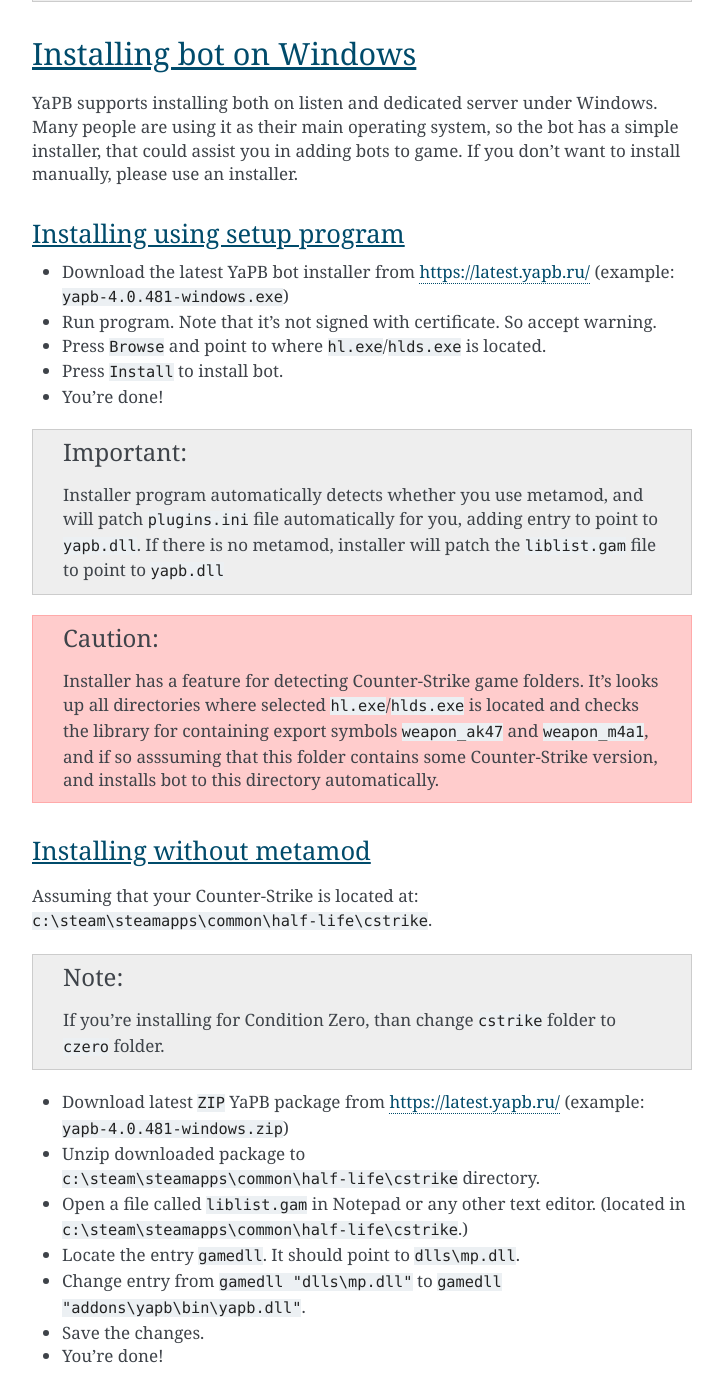
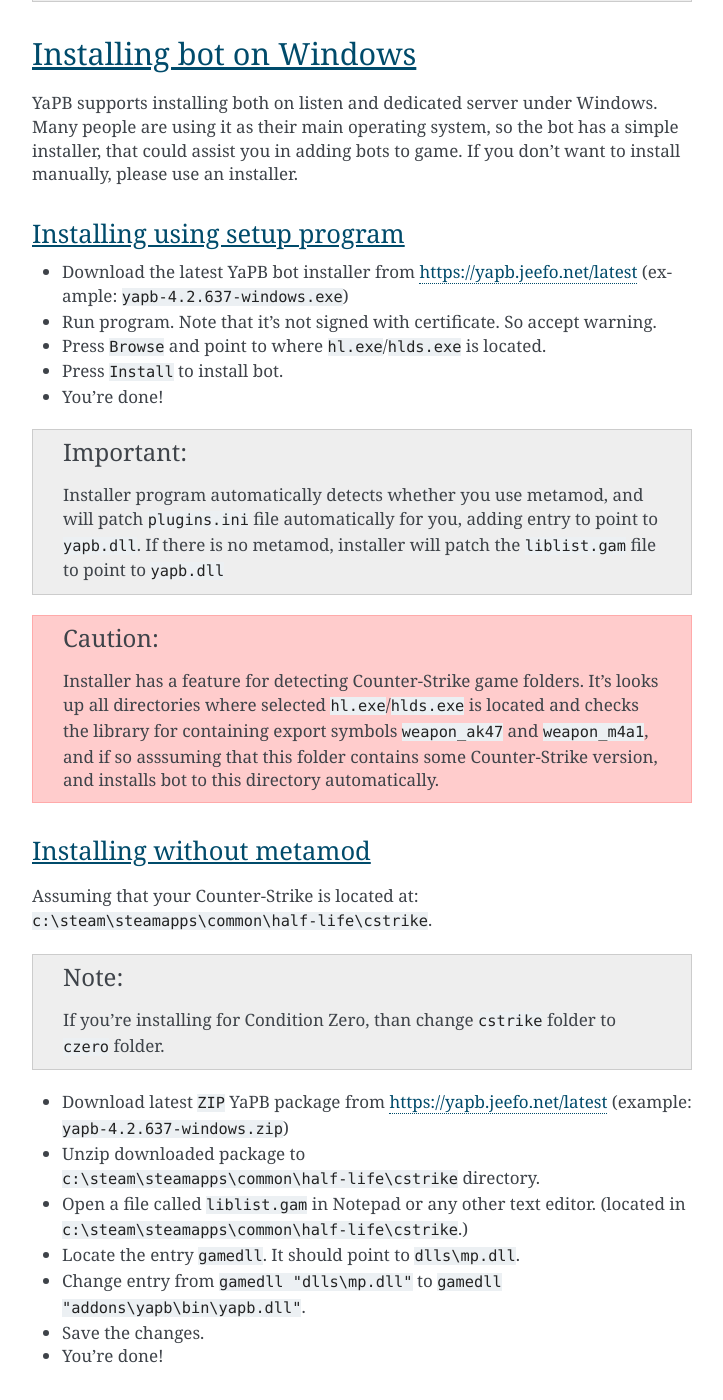
Before and after one commit to yapb/docs, a Sphinx documentation site: the page built from docs/installation.rst, in a window 1280 px wide and 1400 px high, scrolled down 1169 px. Shown: the whole window, without its empty margins (388-1111 px from the left). Built offline with Sphinx 7.4.7, drawn with Linux system fonts in a browser that asks for light colours; some of the changed text lies outside the part shown.

Commit message:
fix: switcht to new urls

```diff
--- a/docs/configuring.rst
+++ b/docs/configuring.rst
@@ -260,7 +260,7 @@
 Sepcifies the host where graph database is located. They must be in ``/graph`` path on the server.
 Set to empty, if you don't want downloads
 
-Allowed values: Valid DNS hostname with HTTP server listening on port 80. Default value is ``yapb.ru``.
+Allowed values: Valid DNS hostname with HTTP server listening on port 80. Default value is ``yapb.jeefo.net``.
 
 
 yb_ignore_cvars_on_changelevel
--- a/docs/installation.rst
+++ b/docs/installation.rst
@@ -24,7 +24,7 @@
 
 Installing using setup program
 --------------------------
-- Download the latest YaPB bot installer from https://latest.yapb.ru/ (example: ``yapb-4.0.481-windows.exe``)
+- Download the latest YaPB bot installer from https://yapb.jeefo.net/latest (example: ``yapb-4.2.637-windows.exe``)
 - Run program. Note that it's not signed with certificate. So accept warning.
 - Press ``Browse`` and point to where ``hl.exe``/``hlds.exe`` is located.
 - Press ``Install`` to install bot.
@@ -40,7 +40,7 @@
 
 .. Note:: If you're installing for Condition Zero, than change ``cstrike`` folder to ``czero`` folder.
 
-- Download latest ``ZIP`` YaPB package from https://latest.yapb.ru/ (example: ``yapb-4.0.481-windows.zip``)
+- Download latest ``ZIP`` YaPB package from https://yapb.jeefo.net/latest (example: ``yapb-4.2.637-windows.zip``)
 - Unzip downloaded package to ``c:\steam\steamapps\common\half-life\cstrike`` directory.
 - Open a file called ``liblist.gam`` in Notepad or any other text editor. (located in ``c:\steam\steamapps\common\half-life\cstrike``.)
 - Locate the entry ``gamedll``. It should point to ``dlls\mp.dll``.
@@ -54,7 +54,7 @@
 
 .. Note:: If you're installing for Condition Zero, than change ``cstrike`` folder to ``czero`` folder.
 
-- Download latest ``ZIP`` YaPB package from https://latest.yapb.ru/ (example: ``yapb-4.0.481-windows.zip``)
+- Download latest ``ZIP`` YaPB package from https://yapb.jeefo.net/latest (example: ``yapb-4.2.637-windows.zip``)
 - Unzip downloaded package to ``c:\steam\steamapps\common\half-life\cstrike`` directory.
 - Open a file called ``plugins.ini`` in Notepad or any other text editor. (located in ``c:\steam\steamapps\common\half-life\cstrike\addons\metamod``.)
 - Append the following entry: ``win32 addons/yapb/bin/yapb.dll``.
@@ -71,7 +71,7 @@
 
 .. Note:: If you're installing for Condition Zero, than change ``cstrike`` folder to ``czero`` folder.
 
-- Download latest ``TAR.GZ`` YaPB package from https://latest.yapb.ru/ (example: ``yapb-4.0.481-linux.tar.gz``)
+- Download latest ``TAR.GZ`` YaPB package from https://yapb.jeefo.net/latest (example: ``yapb-4.2.637-linux.tar.gz``)
 - Uncompress downloaded package to ``/usr/steam/steamapps/common/half-life/cstrike`` directory.
 - Open a file called ``liblist.gam`` in your favourite editor. (located in ``/usr/steam/steamapps/common/half-life/cstrike``)
 - Locate the entry ``gamedll_linux``. It should point to ``dlls/cs.so``.
@@ -85,7 +85,7 @@
 
 .. Note:: If you're installing for Condition Zero, than change ``cstrike`` folder to ``czero`` folder.
 
-- Download latest ``TAR.GZ`` YaPB package from https://latest.yapb.ru/ (example: ``yapb-4.0.481-linux.tar.gz``)
+- Download latest ``TAR.GZ`` YaPB package from https://yapb.jeefo.net/latest (example: ``yapb-4.2.637-linux.tar.gz``)
 - Unzip downloaded package to ``/usr/steam/steamapps/common/half-life/cstrike`` directory.
 -  Open a file called ``plugins.ini`` in your favourite editor. (located in ``/usr/steam/steamapps/common/half-life/cstrike/addons/metamod``.)
 - Append the following entry: ``linux addons/yapb/bin/yapb.so``.
@@ -108,7 +108,7 @@
 
 .. Note:: If you're installing for Condition Zero, than change ``cstrike`` folder to ``czero`` folder.
 
-- Download latest ``ZIP`` YaPB package from https://latest.yapb.ru/ (example: ``yapb-4.0.481-macos.zip``)
+- Download latest ``ZIP`` YaPB package from https://yapb.jeefo.net/latest (example: ``yapb-4.2.637-macos.zip``)
 - Uncompress downloaded package to ``/Users/user/Library/Application Support/Steam/steamapps/common/Half-Life/cstrike`` directory.
 - Open a file called ``liblist.gam`` in your favourite editor. (located in ``/Users/user/Library/Application Support/Steam/steamapps/common/Half-Life/cstrike``.)
 - Locate the entry ``gamedll_osx``. It's should point to ``dlls/cs.dylib``.
@@ -122,7 +122,7 @@
 
 .. Note:: If you're installing for Condition Zero, than change ``cstrike`` folder to ``czero`` folder.
 
-- Download latest ``ZIP`` YaPB package from https://latest.yapb.ru/ (example: ``yapb-4.0.481-macos.zip``)
+- Download latest ``ZIP`` YaPB package from https://yapb.jeefo.net/latest (example: ``yapb-4.2.637-macos.zip``)
 - Unzip downloaded package to ``/Users/user/Library/Application Support/Steam/steamapps/common/Half-Life/cstrike`` directory.
 - Open a file called ``plugins.ini`` in your favourite editor. (located in ``/Users/user/Library/Application Support/Steam/steamapps/common/Half-Life/cstrike/addons/metamod``)
 - Append the following entry: ``osx addons/yapb/bin/yapb.dylib``.
```
